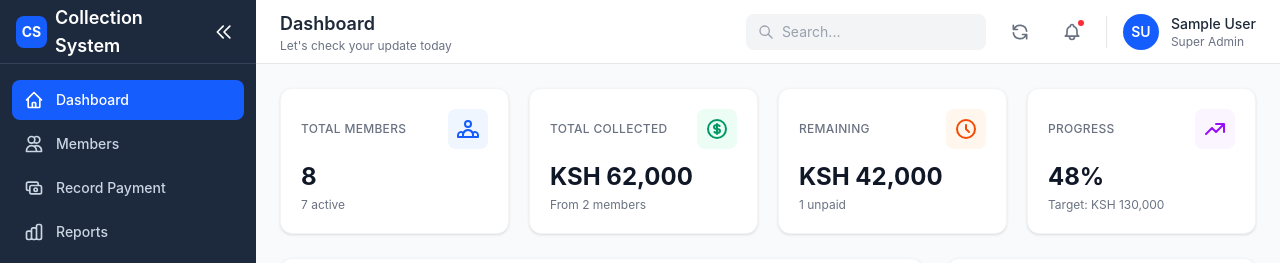
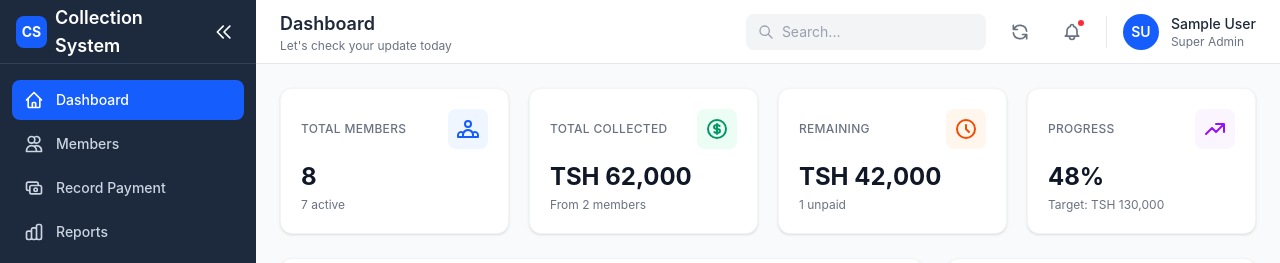
Before and after one commit to joylne15/PotPunch, a React (Vite) app: page /admin in a window 1280 px wide. Shown: the top 263 px of the page. Built offline with nearby package versions, Linux system fonts and the light colour scheme; sample sign-in values are in the browser's storage.

Commit message:
change KSH

```diff
--- a/src/components/dashboard/RecordPaymentForm.jsx
+++ b/src/components/dashboard/RecordPaymentForm.jsx
@@ -17,7 +17,7 @@ export default function RecordPaymentForm({ members, onSubmit, loading = false }
 
   const memberOptions = members.map((m) => ({
     value: m.id,
-    label: `${m.name} — KSH ${m.remaining?.toLocaleString()} remaining`,
+    label: `${m.name} — TSH ${m.remaining?.toLocaleString()} remaining`,
   }));
 
   const handleChange = (e) => {
@@ -40,7 +40,7 @@ export default function RecordPaymentForm({ members, onSubmit, loading = false }
     }
 
     if (selectedMember && Number(formData.amount) > selectedMember.remaining) {
-      newErrors.amount = `Amount exceeds remaining balance (KSH ${selectedMember.remaining?.toLocaleString()})`;
+      newErrors.amount = `Amount exceeds remaining balance (TSH ${selectedMember.remaining?.toLocaleString()})`;
     }
 
     if (!formData.date) {
@@ -89,17 +89,17 @@ export default function RecordPaymentForm({ members, onSubmit, loading = false }
           <div className="bg-blue-50 rounded-lg px-4 py-3 text-sm">
             <div className="flex justify-between">
               <span className="text-blue-700">Total Paid:</span>
-              <span className="font-semibold text-blue-800">KSH {selectedMember.totalPaid?.toLocaleString()}</span>
+              <span className="font-semibold text-blue-800">TSH {selectedMember.totalPaid?.toLocaleString()}</span>
             </div>
             <div className="flex justify-between mt-1">
               <span className="text-blue-700">Remaining:</span>
-              <span className="font-semibold text-blue-800">KSH {selectedMember.remaining?.toLocaleString()}</span>
+              <span className="font-semibold text-blue-800">TSH {selectedMember.remaining?.toLocaleString()}</span>
             </div>
           </div>
         )}
 
         <Input
-          label="Amount (KSH)"
+          label="Amount (TSH)"
           name="amount"
           type="number"
           value={formData.amount}
--- a/src/components/dashboard/StartCards.jsx
+++ b/src/components/dashboard/StartCards.jsx
@@ -41,20 +41,20 @@ export default function StatCards({ stats }) {
     {
       key: 'collected',
       label: 'Total Collected',
-      value: `KSH ${stats.totalCollected?.toLocaleString()}`,
+      value: `TSH ${stats.totalCollected?.toLocaleString()}`,
       subtext: `From ${stats.paidMembers} members`,
     },
     {
       key: 'remaining',
       label: 'Remaining',
-      value: `KSH ${stats.totalRemaining?.toLocaleString()}`,
+      value: `TSH ${stats.totalRemaining?.toLocaleString()}`,
       subtext: `${stats.unpaidMembers} unpaid`,
     },
     {
       key: 'progress',
       label: 'Progress',
       value: `${stats.progressPercent}%`,
-      subtext: `Target: KSH ${stats.target?.toLocaleString()}`,
+      subtext: `Target: TSH ${stats.target?.toLocaleString()}`,
     },
   ];
 
```
